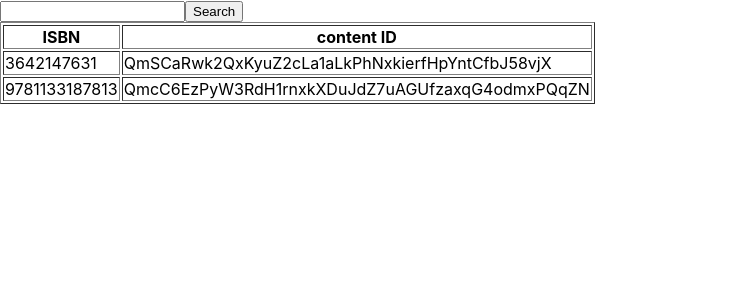
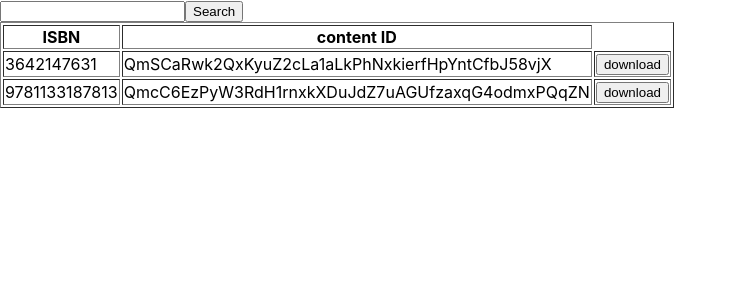
Before and after one commit to jasonzhouu/d-calibre, a React (Create React App) app: page / in a window 1280 px wide. Shown: the top 300 px of the page, without its empty margins (0-737 px from the left). Built offline with nearby package versions, Linux system fonts and the light colour scheme.

Commit message:
add download button

```diff
--- a/src/App.js
+++ b/src/App.js
@@ -33,6 +33,7 @@ class App extends Component {
                             <tr key={item.ISBN}>
                                 <td>{item.ISBN}</td>
                                 <td>{item.contentID}</td>
+                                <td><button>download</button></td>
                             </tr>
                         )
                     })}
```
